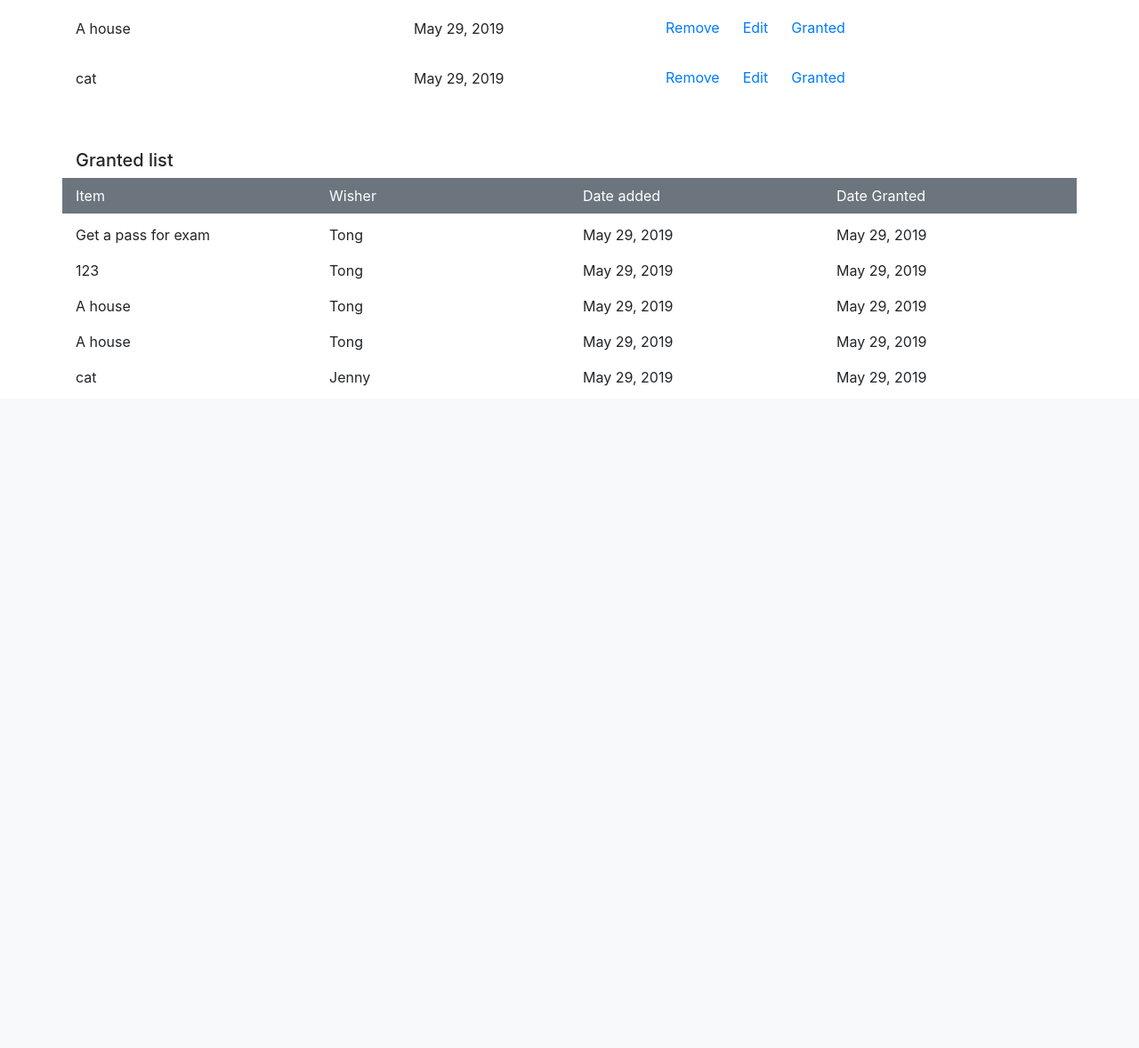
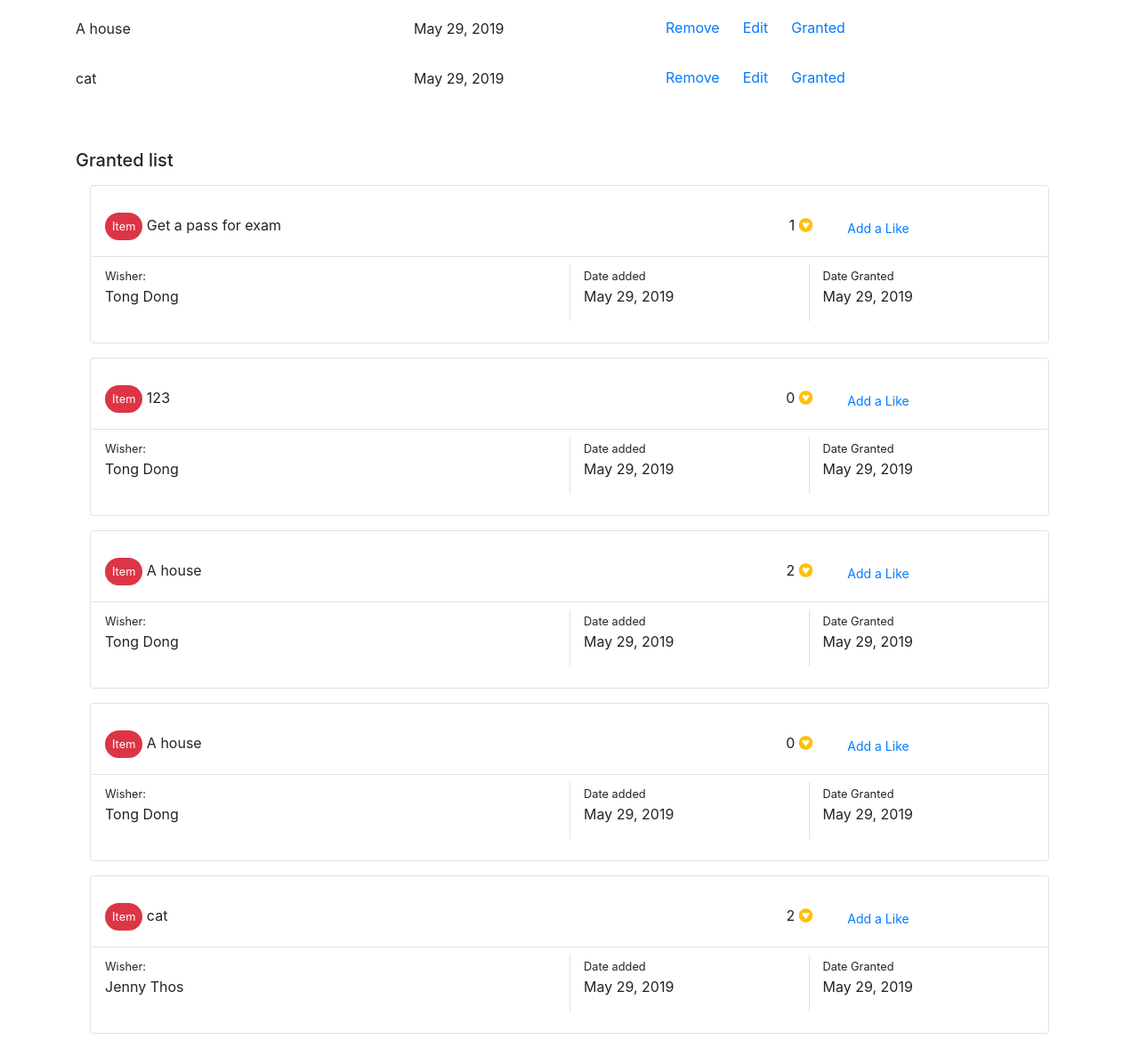
Before and after one commit to xtdong/wish_wall, a Django app: template apps/wish/templates/wish/main.html in a window 1280 px wide. Shown: the part 352-1530 px from the top of the page at 89% size. Before the commit the page ends 786 px from the top, so only its background shows below. Run offline with Django 3.2, Linux system fonts and the light colour scheme; the template is opened without the code that fills it: values that come from a table or form of the project are taken from there, others are empty; data comes from the database, SQL or seed files in the repository; some libraries are stand-ins or nearby versions.

Commit message:
add likes

```diff
--- a/apps/wish/models.py
+++ b/apps/wish/models.py
@@ -48,9 +48,18 @@ class Users(models.Model):
 class Wishes(models.Model):
     title = models.CharField(max_length=45)
     desc = models.TextField(max_length=225)
-    likes = models.IntegerField(default=0)
     wish_stage = models.IntegerField(default=0)
     user = models.ForeignKey(
         Users, on_delete=models.CASCADE, related_name="wishes")
     created_at = models.DateTimeField(auto_now_add=True)
     updated_at = models.DateTimeField(auto_now=True)
+
+
+class Likes(models.Model):
+    likes = models.IntegerField(default=0)
+    user = models.ForeignKey(
+        Users, on_delete=models.CASCADE, related_name="likes")
+    wishes = models.ForeignKey(
+        Wishes, on_delete=models.CASCADE, related_name="likes")
+    created_at = models.DateTimeField(auto_now_add=True)
+    updated_at = models.DateTimeField(auto_now=True)
--- a/apps/wish/templates/wish/add.html
+++ b/apps/wish/templates/wish/add.html
@@ -22,6 +22,7 @@
                     <h5>Welcome <span class="text-info">{{current_user.first_name}}</span>!</h5>
                 </div>
                 <div class="col-5 text-right">
+                    <a href="/wishes" class="btn btn-outline-light btn-sm">Dashboard</a>
                     <a href="/logout" class="btn btn-outline-light btn-sm">Log Out</a>
                 </div>
             </div>
--- a/apps/wish/templates/wish/main.html
+++ b/apps/wish/templates/wish/main.html
@@ -8,6 +8,9 @@
     <!-- Bootstrap CSS -->
     <link rel="stylesheet" href="https://stackpath.bootstrapcdn.com/bootstrap/4.3.1/css/bootstrap.min.css"
         integrity="sha384-ggOyR0iXCbMQv3Xipma34MD+dH/1fQ784/j6cY/iJTQUOhcWr7x9JvoRxT2MZw1T" crossorigin="anonymous">
+    <!-- icon font -->
+    <link rel="stylesheet" href="https://use.fontawesome.com/releases/v5.8.2/css/all.css"
+        integrity="sha384-oS3vJWv+0UjzBfQzYUhtDYW+Pj2yciDJxpsK1OYPAYjqT085Qq/1cq5FLXAZQ7Ay" crossorigin="anonymous">
 
     <title>Main Page</title>
 </head>
@@ -69,20 +72,54 @@
     <!-- granted list -->
     <div class="container">
         <h5>Granted list</h5>
-        <div class="row bg-secondary text-white py-2">
-            <div class="col-3">Item</div>
-            <div class="col-3">Wisher</div>
-            <div class="col-3">Date added</div>
-            <div class="col-3">Date Granted</div>
-        </div>
+
         {% for granted in all_wished_granted %}
-        <div class="row py-1 my-2">
-            <div class="col-3">{{granted.title}}</div>
-            <div class="col-3">{{granted.user.first_name}}</div>
-            <div class="col-3">{{granted.created_at | date}}</div>
-            <div class="col-3">{{granted.updated_at | date}}</div>
+        <div class="border m-3 p-3 rounded bd-callout bd-callout-warning">
+            <div class="row py-3 border-bottom">
+                <div class="col-8">
+                    <span class="bg-danger text-white p-2 small rounded-pill">Item</span> {{granted.title}} </div>
+                <div class="col-4 text-right row">
+                    <div class="col-4">
+                        {{granted.likes.all | length}}
+                        <i class="fab fa-gratipay text-warning"></i>
+                    </div>
+
+                    <!-- <p class="small">You liked this wish</p> -->
+                    <div class="col-auto ">
+                        {% if granted.id in user_liked_wishes_id_list %}
+                        <form action="/wishes/unlike_process" method="POST">
+                            {% csrf_token %}
+                            <input type="hidden" name="wish_id" value="{{granted.id}}">
+                            <button class="btn-sm btn btn-link">Unlike</button>
+                        </form>
+
+                        {% else %}
+                        <form action="/wishes/like_process" method="POST">
+                            {% csrf_token %}
+                            <input type="hidden" name="wish_id" value="{{granted.id}}">
+                            <button class="btn-sm btn btn-link">Add a Like</button>
+                        </form>
+                        {% endif %}
+                    </div>
+                </div>
+            </div>
+            <div class="row py-2">
+                <div class="col-6">
+                    <span class="small">Wisher:</span>
+                    <p>{{granted.user.first_name}} {{granted.user.last_name}}</p>
+                </div>
+                <div class="col-3 border-left">
+                    <span class="small">Date added</span>
+                    <p>{{granted.created_at | date}}</p>
+                </div>
+                <div class="col-3 border-left">
+                    <span class="small">Date Granted</span>
+                    <p>{{granted.updated_at | date}}</p>
+                </div>
+            </div>
         </div>
         {% endfor %}
+        <!-- each granted -->
 
     </div>
 
--- a/apps/wish/urls.py
+++ b/apps/wish/urls.py
@@ -15,6 +15,8 @@ urlpatterns = [
     url(r'^wishes/edit_process$', views.edit_process),
     url(r'^wishes/remove_process$', views.remove_process),
     url(r'^wishes/granted_process$', views.granted_process),
+    url(r'^wishes/like_process$', views.like_process),
+    url(r'^wishes/unlike_process$', views.unlike_process),
 
     url(r'^wishes/stats$', views.stats),
 
```
Also changed, not shown: apps/wish/views.py (+29 -2 lines), apps/wish/migrations/0003_auto_20190529_2032.py (added), db.sqlite3.
